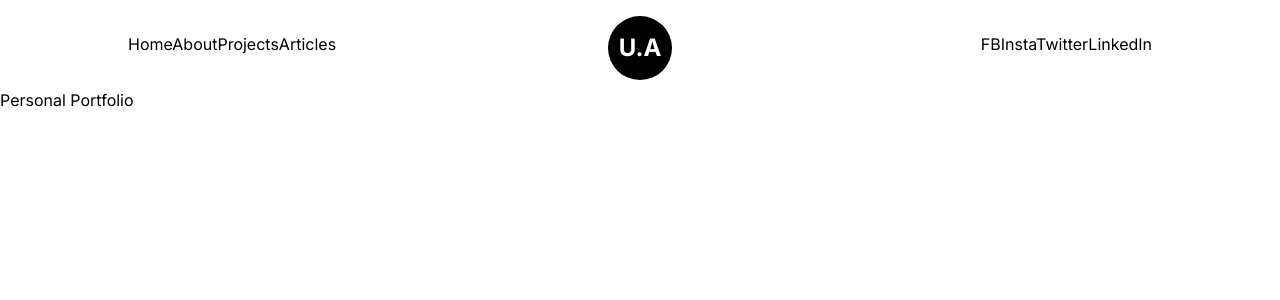
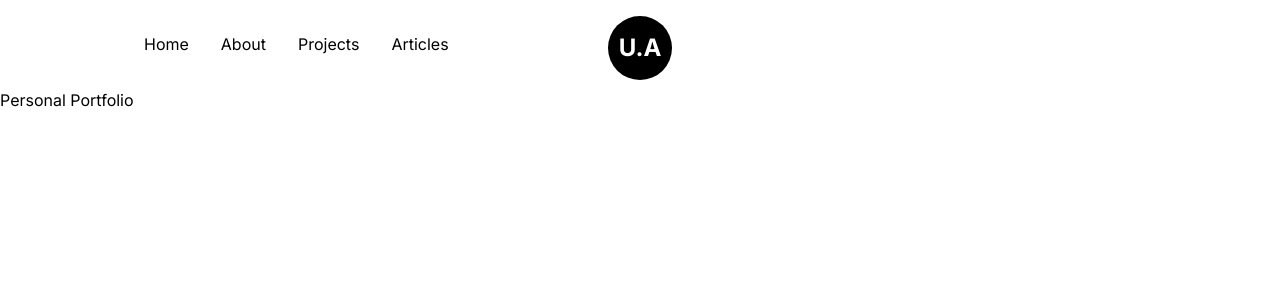
Before and after one commit to M-UsmanAli/my-portfolio, a Next.js app: page / in a window 1280 px wide. Shown: the top 300 px of the page. Built offline with nearby package versions, Linux system fonts and the light colour scheme.

Commit message:
adding social media icons

```diff
--- a/app/Navbar.tsx
+++ b/app/Navbar.tsx
@@ -2,22 +2,23 @@
 import Link from 'next/link'
 import React from 'react'
 import Logo from './components/Logo'
+import SocialMediaIcons from './components/SocialMediaIcons'
 
 const Navbar = () => {
     return (
         <header className='w-full px-32 py-8 flex items-center justify-between'>
             <nav>
                 {pageLinks.map(link =>
-                    <Link key={link.href} href={link.href}>{link.label}</Link>
+                    <Link className='mx-4 hover:text-amber-400' key={link.href} href={link.href}>
+                        {link.label}
+                    </Link>
                 )}
             </nav>
             <div className='absolute left-[50%] top-2 translate-x-[-50%]'>
                 <Logo />
             </div>
             <nav>
-                {socialLinks.map(link=>
-                    <Link key={link.href} href={link.href}>{link.label}</Link>
-                )}
+                <SocialMediaIcons facebook={''} instagram={''} linkedin={''} twitter={''} />
             </nav>
         </header>
     )
--- /dev/null
+++ b/app/components/SocialMediaIcons.tsx
@@ -0,0 +1,38 @@
+interface Props {
+  facebook: string;
+  instagram: string;
+  linkedin: string;
+  twitter: string;
+}
+
+const SocialMediaIcons = ({ facebook, instagram, linkedin, twitter }: Props) => {
+  return (
+    <div className="social-icons">
+      {facebook && (
+        <a href={facebook} target="_blank" rel="noopener noreferrer">
+          <img src="/path/to/facebook-icon.svg" alt="Facebook" />
+        </a>
+      )}
+
+      {instagram && (
+        <a href={instagram} target="_blank" rel="noopener noreferrer">
+          <img src="/path/to/instagram-icon.svg" alt="Instagram" />
+        </a>
+      )}
+
+      {linkedin && (
+        <a href={linkedin} target="_blank" rel="noopener noreferrer">
+          <img src="/path/to/linkedin-icon.svg" alt="LinkedIn" />
+        </a>
+      )}
+
+      {twitter && (
+        <a href={twitter} target="_blank" rel="noopener noreferrer">
+          <img src="/path/to/twitter-icon.svg" alt="Twitter" />
+        </a>
+      )}
+    </div>
+  );
+};
+
+export default SocialMediaIcons;
```
